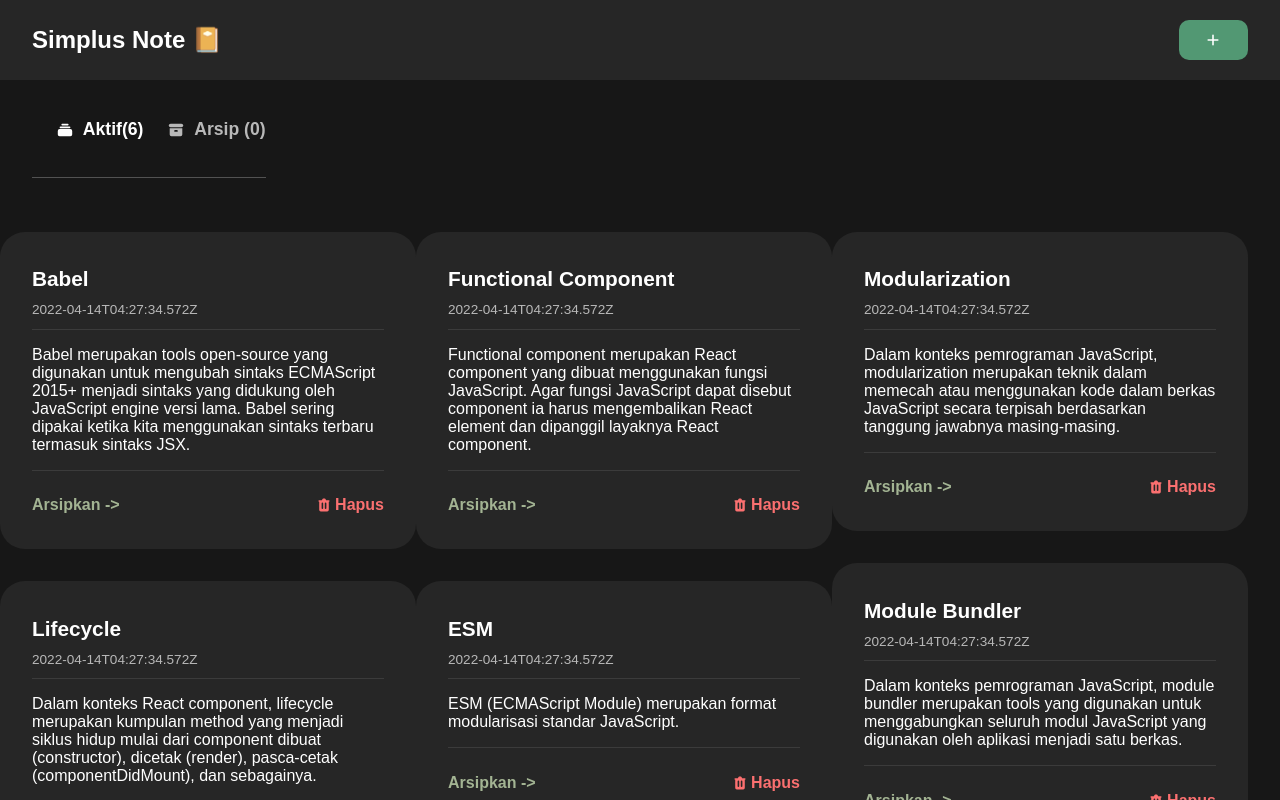
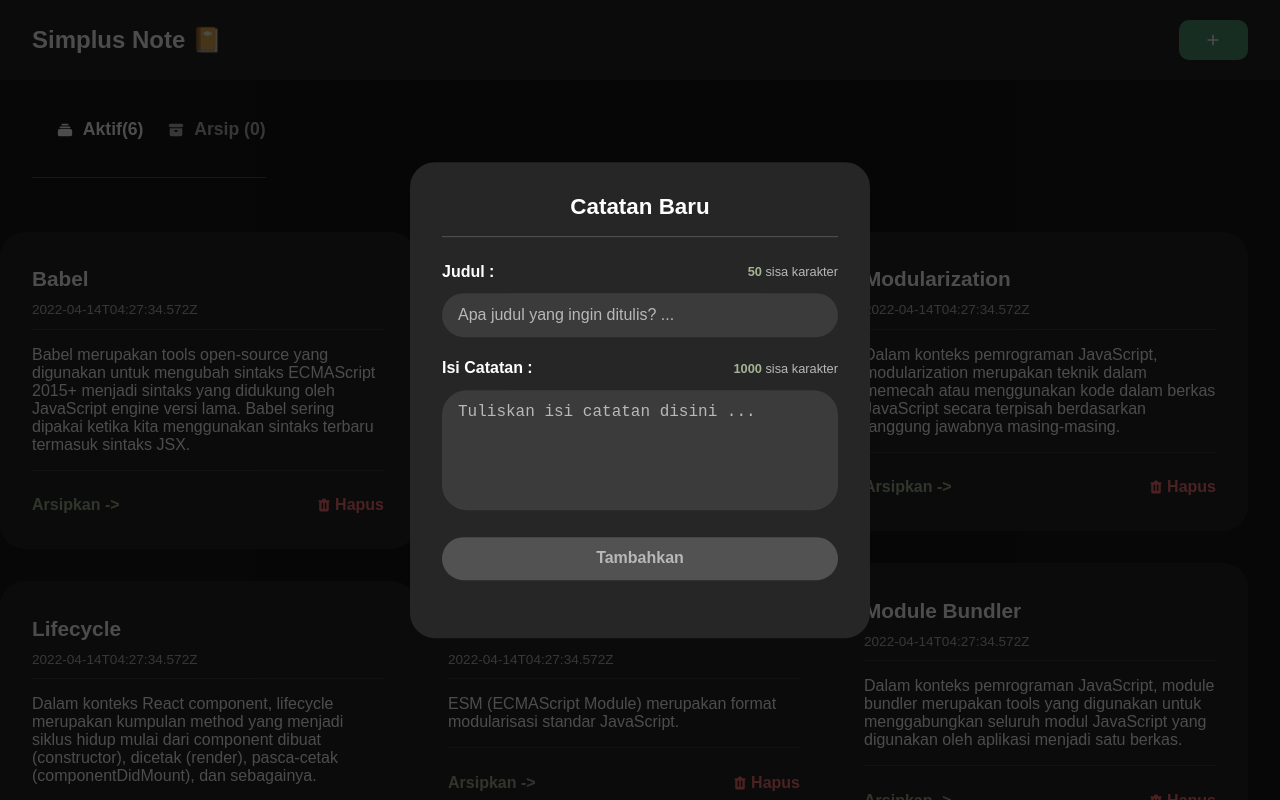
Before and after one commit to arief-github/simplus-note, a React (Create React App) app: page / in a window 1280 px wide. Both pictures are taken after a click on the button "add note". Shown: the top 800 px of the page. Built offline with nearby package versions, Linux system fonts and the light colour scheme.

Commit message:
Adding Modal Functionality

```diff
--- a/package.json
+++ b/package.json
@@ -10,6 +10,7 @@
     "react": "^18.1.0",
     "react-dom": "^18.1.0",
     "react-masonry-css": "^1.0.16",
+    "react-modal": "^3.15.1",
     "react-router-dom": "^6.3.0",
     "react-scripts": "5.0.1",
     "web-vitals": "^2.1.4"
--- a/public/index.html
+++ b/public/index.html
@@ -29,6 +29,7 @@
   <body>
     <noscript>You need to enable JavaScript to run this app.</noscript>
     <div id="root"></div>
+    <div id="modal-portal"></div>
     <!--
       This HTML file is a template.
       If you open it directly in the browser, you will see an empty page.
--- a/src/App.js
+++ b/src/App.js
@@ -2,6 +2,7 @@ import { Routes, Route } from 'react-router-dom';
 
 import NotesContextProvider from './context/NotesContext';
 import PanelContextProvider from './context/PanelContext';
+import ModalContextProvider from './context/ModalContext';
 
 import Home from './pages/Home';
 import NotFound from './pages/NotFound';
@@ -9,12 +10,14 @@ import NotFound from './pages/NotFound';
 function App() {
   return (
     <NotesContextProvider>
+      <ModalContextProvider>
          <PanelContextProvider>
             <Routes>
               <Route path="/" element={ <Home/> } />
               <Route path="*" element={ <NotFound/> }/>
             </Routes>
         </PanelContextProvider>
+      </ModalContextProvider>
     </NotesContextProvider>
   );
 }
--- a/src/components/Header/index.js
+++ b/src/components/Header/index.js
@@ -1,14 +1,18 @@
-import React from 'react';
+import React, { useContext }  from 'react';
 import { PlusIcon } from '@heroicons/react/solid';
+
+import { ModalContext } from '../../context/ModalContext';
 
 import styles from './index.module.css';
 
 function Header() {
+	const { openModal } = useContext(ModalContext);
+
 	return (
 		<nav className = {styles.header} >
 			<div className = {styles.wrapper} >
 				<h1 className={styles.title}> Simplus Note 📔</h1>
-				<button className={styles.addNoteButton} aria-label="add note" title="Add new note">
+				<button onClick={openModal} className={styles.addNoteButton} aria-label="add note" title="Add new note">
 					<PlusIcon className={styles.plusIcon} />
 					<span className={styles.btnLabel}>Add New Note</span>
 				</button>
--- a/src/containers/ModalForm/index.js
+++ b/src/containers/ModalForm/index.js
@@ -0,0 +1,156 @@
+import { useContext, useState } from 'react';
+import Modal from 'react-modal';
+
+import { ModalContext } from '../../context/ModalContext';
+import { NotesContext } from '../../context/NotesContext';
+import { PanelContext } from '../../context/PanelContext';
+
+import { titleValidation, bodyTextValidation } from '../../utils/noteValidation';
+import styles from './index.module.css';
+
+const customStyles = {
+	overlay: {
+		backgroundColor: 'var(--overlay-color)',
+		zIndex: 999,
+	},
+	content: {
+		top: '50%',
+	    left: '50%',
+	    right: 'auto',
+	    bottom: 'auto',
+	    marginRight: '-50%',
+	    padding: '2em',
+	    width: '90%',
+	    maxWidth: '460px',
+	    transform: 'translate(-50%, -50%)',
+	    backgroundColor: 'var(--surface-color)',
+	    border: 'none',
+	    borderRadius: '25px',
+	},
+};
+
+Modal.setAppElement('#modal-portal');
+
+const initialState = {
+	title: {
+		value: '',
+		maxChar: 50,
+		error: null,
+	},
+	bodyText: {
+		value: '',
+		maxChar: 1000,
+		error: null,
+	}
+};
+
+function ModalForm() {
+	const { modalIsOpen, closeModal } = useContext(ModalContext);
+	const { addNote } = useContext(NotesContext);
+	const { setPanel } = useContext(PanelContext);
+
+	const [ form, setForm ] = useState(initialState);
+
+	const validForm = !form.title.error && !form.bodyText.error;
+	const emptyForm = form.title.value === '' || form.bodyText.value === '';
+
+
+	const handleChange = (event) => {
+		let currentElement = event.target.name;
+		let value = event.target.value;
+
+		setForm({
+			...form,
+			[currentElement]: {
+				...form[currentElement],
+			}
+		})
+	};
+
+	const handleSubmit = (event) => {
+		event.preventDefault();
+
+		// Check Validation here
+		if (validForm && !emptyForm) {
+			// Add Note
+				addNote(form.title.value, form.bodyText.value);
+			// Clear Form
+				setForm(initialState);
+			// Switch to active panel
+				setPanel('active')
+		}
+		closeModal();
+	}
+
+	return (
+    <Modal
+      isOpen={modalIsOpen}
+      onRequestClose={closeModal}
+      style={customStyles}
+      contentLabel="Example Modal"
+    >
+      <h2 className={styles.title}>Catatan Baru</h2>
+      <hr className={styles.lineBreak} />
+
+        <form onSubmit={handleSubmit} className={styles.formNote}>
+          {/* Input Group */}
+          <div className={styles.textInputGroup}>
+            <div className={styles.headInputGroup}>
+              <label className={styles.label}>Judul :</label>
+              <span className={styles.char}>
+                <b>{form.title.maxChar - form.title.value.length}</b> sisa
+                karakter
+              </span>
+            </div>
+            <input
+              type="text"
+              placeholder="Apa judul yang ingin ditulis? ..."
+              name="title"
+              value={form.title.value}
+              onChange={handleChange}
+              className={styles.textInput}
+            />
+            {form.title.error && (
+              <p role="alert" className={styles.alert}>
+                *{form.title.error}
+              </p>
+            )}
+          </div>
+
+          {/* Input Group */}
+          <div className={styles.textInputGroup}>
+            <div className={styles.headInputGroup}>
+              <label className={styles.label}>Isi Catatan :</label>
+              <span className={styles.char}>
+                <b>{form.bodyText.maxChar - form.bodyText.value.length}</b> sisa
+                karakter
+              </span>
+            </div>
+            <textarea
+              placeholder="Tuliskan isi catatan disini ..."
+              name="bodyText"
+              value={form.bodyText.value}
+              onChange={handleChange}
+              className={styles.textAreaInput}
+            ></textarea>
+            {form.bodyText.error && (
+              <p role="alert" className={styles.alert}>
+                *{form.bodyText.error}
+              </p>
+            )}
+          </div>
+
+          {/* Submit button */}
+          <input
+            type="submit"
+            value="Tambahkan"
+            disabled={!validForm || emptyForm}
+            className={styles.btnSubmit}
+          />
+        </form>
+
+    </Modal>
+  );
+}
+
+export default ModalForm;
--- a/src/containers/ModalForm/index.module.css
+++ b/src/containers/ModalForm/index.module.css
@@ -0,0 +1,141 @@
+.title {
+    text-align: center;
+
+    font-size: 1.2em;
+    font-weight: var(--fw-bold);
+
+    margin-bottom: 1rem;
+}
+
+.lineBreak{
+    border:none;
+    border-bottom:1px solid var(--line-color);
+}
+
+.formNote {
+    margin-top: 1.6rem;
+    margin-bottom: 1.6rem;
+}
+
+.textInputGroup {
+    margin-bottom: 1.4rem;
+}
+
+.headInputGroup {
+    display: flex;
+    align-items: center;
+    justify-content: space-between;
+    margin-bottom: 0.8rem;
+}
+
+.label {
+    font-size: 1em;
+    font-weight: var(--fw-semibold);
+}
+
+.char {
+    color:var(--text-secondary-color);
+    font-size: 0.8em;
+    font-weight: var(--fw-medium);
+}
+
+.char > b {
+    font-weight: var(--fw-semibold);
+    color:var(--secondary-color);
+}
+
+.textInput {
+    width: 100%;
+    padding:0.8em 1em;
+    border-radius: 25px;
+
+    border:none;
+    background-color: var(--input-background-color);
+
+    font-size: 1em;
+    font-weight: var(--fw-reguler);
+    color:var(--text-primary-color);
+}
+.textInput::placeholder {
+    color:var(--text-secondary-color);
+}
+
+.textAreaInput {
+    width: 100%;
+    padding:0.8em 1em;
+    border-radius: 25px;
+
+    border:none;
+    background-color: var(--input-background-color);
+
+    font-size: 1em;
+    font-weight: var(--fw-reguler);
+    color:var(--text-primary-color);
+
+    height: 120px;
+    resize: none;
+}
+.textAreaInput::placeholder{
+    color:var(--text-secondary-color);
+}
+
+.alert {
+    margin-top: 0.8rem;
+    font-size: 0.9em;
+    font-weight: var(--fw-medium);
+    color:var(--alert-color)
+}
+
+.btnSubmit {
+    font-size: 1em;
+    font-weight: var(--fw-bold);
+    padding:0.8em 1em;
+    width: 100%;
+
+    background-color: var(--primary-color);
+    color:var(--text-primary-color);
+
+    border:none;
+    border-radius: 25px;
+}
+.btnSubmit:active {
+    background-color: var(--tertiary-color);
+    color:var(--text-secondary-color);
+}
+
+.btnSubmit:disabled {
+    background-color: var(--line-color);
+    color:var(--text-secondary-color);
+}
+
+.maximumNote {
+    margin: 2rem auto;
+    font-size: 1em;
+    font-weight: var(--fw-reguler);
+}
+
+/* Desktop Responsive */
+/* Desktop Responsive */
+@media only screen and (min-width: 768px) {
+
+    .title {
+        font-size: 1.4em;
+    }
+
+
+    @media (hover: hover) { /* when supported */
+        .btnSubmit:hover {
+            background-color: var(--secondary-color);
+            color:var(--tertiary-color);
+            cursor: pointer;
+        }
+
+
+        .btnSubmit:disabled:hover {
+            background-color: var(--line-color);
+            color:var(--text-secondary-color);
+            cursor: not-allowed;
+        }
+
+    }
+}
--- a/src/context/ModalContext.js
+++ b/src/context/ModalContext.js
@@ -0,0 +1,27 @@
+import { createContext, useState } from 'react';
+
+export const ModalContext = createContext();
+
+const ModalContextProvider = (props) => {
+    const [modalIsOpen, setIsOpen] = useState(false);
+
+    // Modal Open
+    const openModal = () => {
+        document.body.style.overflow = 'hidden';
+        setIsOpen(true);
+    }
+
+    // Modal Close
+    const closeModal = () => {
+        document.body.style.removeProperty('overflow');
+        setIsOpen(false);
+    }
+
+    return (
+        <ModalContext.Provider value={{ modalIsOpen, openModal, closeModal }} >
+			{ props.children }
+		</ModalContext.Provider>
+    )
+}
+
+export default ModalContextProvider;
--- a/src/pages/Home.js
+++ b/src/pages/Home.js
@@ -6,6 +6,7 @@ import Footer from '../components/Footer';
 import TabPanel from '../components/TabPanel';
 
 import TabList from '../containers/TabList';
+import ModalForm from '../containers/ModalForm';
 
 import styles from '../styles/home.module.css';
 
@@ -36,6 +37,8 @@ function Home() {
 			</main>
 
 			<Footer/>
+
+			<ModalForm/>
 		</>
 	)
 }
```
Also changed, not shown: 1 other file (tests, documents, lock files or other folders). Lines whose indentation alone changed are shown as unchanged.
